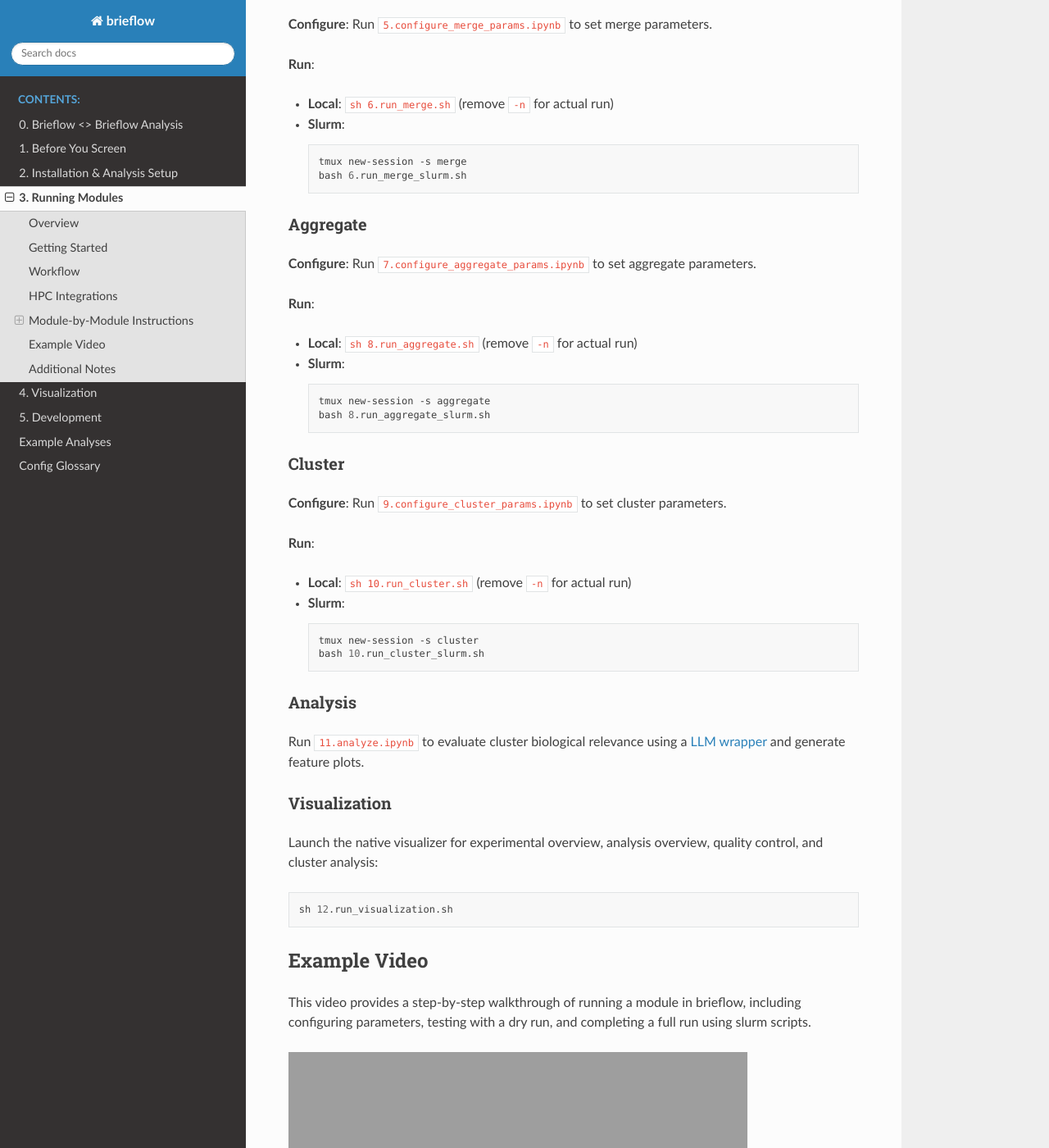
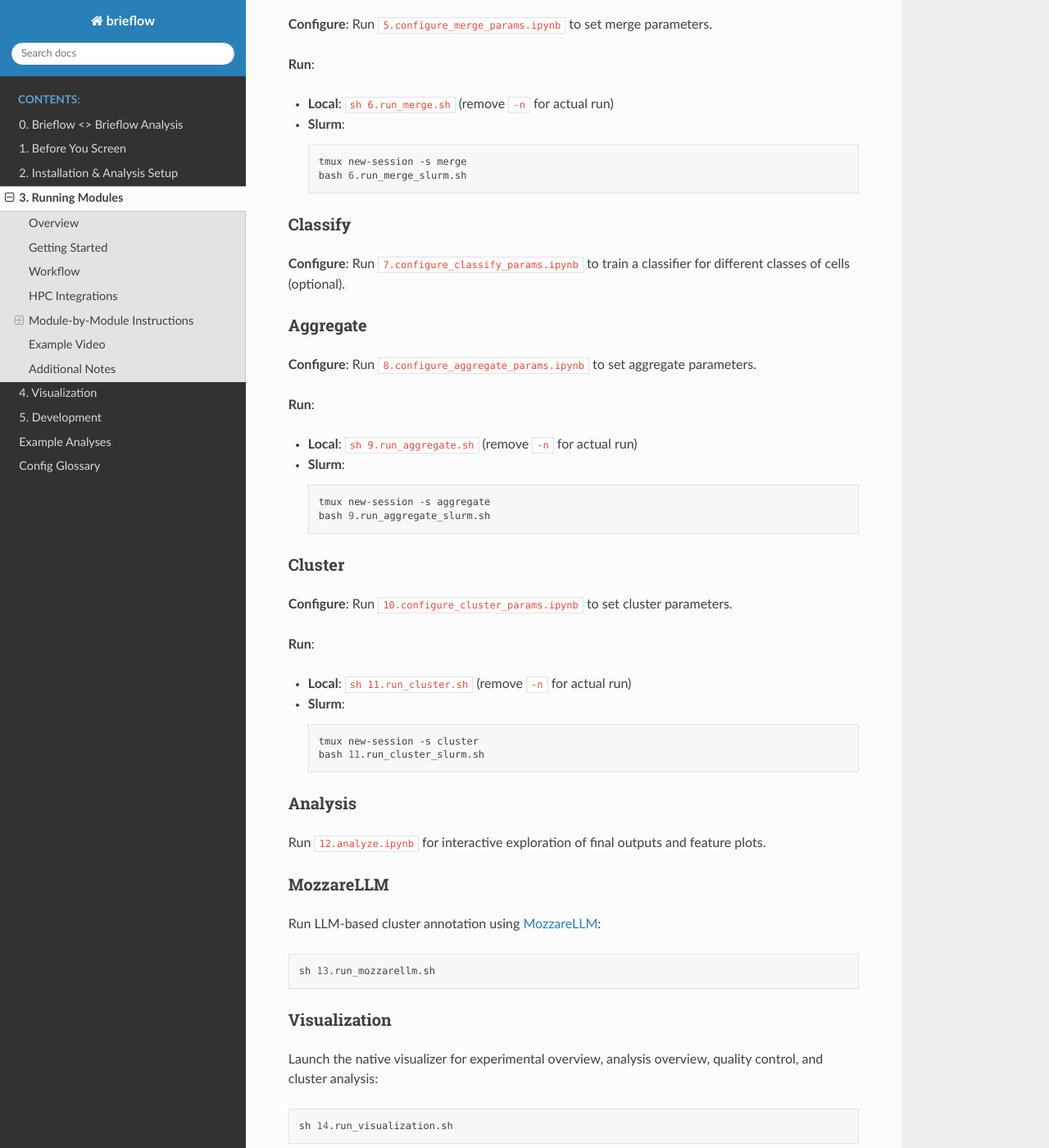
Before and after one commit to cheeseman-lab/brieflow, a Sphinx documentation site: the page built from docs/source/3.running_modules.md, in a window 1280 px wide and 1400 px high, scrolled down 2494 px. Shown: the whole window at 82% size. Built offline with Sphinx 7.4.7 and the Read the Docs theme 3.1.0, drawn with Linux system fonts in a browser that asks for light colours; grey boxes are pictures that could not be loaded.

Commit message:
update module running with updated modules

````diff
--- a/docs/source/3.running_modules.md
+++ b/docs/source/3.running_modules.md
@@ -144,40 +144,52 @@
   bash 6.run_merge_slurm.sh
   ```
 
+### Classify
+
+**Configure**: Run `7.configure_classify_params.ipynb` to train a classifier for different classes of cells (optional).
+
 ### Aggregate
 
-**Configure**: Run `7.configure_aggregate_params.ipynb` to set aggregate parameters.
+**Configure**: Run `8.configure_aggregate_params.ipynb` to set aggregate parameters.
 
 **Run**:
-- **Local**: `sh 8.run_aggregate.sh` (remove `-n` for actual run)
+- **Local**: `sh 9.run_aggregate.sh` (remove `-n` for actual run)
 - **Slurm**:
   ```sh
   tmux new-session -s aggregate
-  bash 8.run_aggregate_slurm.sh
+  bash 9.run_aggregate_slurm.sh
   ```
 
 ### Cluster
 
-**Configure**: Run `9.configure_cluster_params.ipynb` to set cluster parameters.
+**Configure**: Run `10.configure_cluster_params.ipynb` to set cluster parameters.
 
 **Run**:
-- **Local**: `sh 10.run_cluster.sh` (remove `-n` for actual run)
+- **Local**: `sh 11.run_cluster.sh` (remove `-n` for actual run)
 - **Slurm**:
   ```sh
   tmux new-session -s cluster
-  bash 10.run_cluster_slurm.sh
+  bash 11.run_cluster_slurm.sh
   ```
 
 ### Analysis
 
-Run `11.analyze.ipynb` to evaluate cluster biological relevance using a [LLM wrapper](https://github.com/cheeseman-lab/mozzarellm) and generate feature plots.
+Run `12.analyze.ipynb` for interactive exploration of final outputs and feature plots.
+
+### MozzareLLM
+
+Run LLM-based cluster annotation using [MozzareLLM](https://github.com/cheeseman-lab/mozzarellm):
+
+```sh
+sh 13.run_mozzarellm.sh
+```
 
 ### Visualization
 
 Launch the native visualizer for experimental overview, analysis overview, quality control, and cluster analysis:
 
 ```sh
-sh 12.run_visualization.sh
+sh 14.run_visualization.sh
 ```
 
 ## Example Video
````
